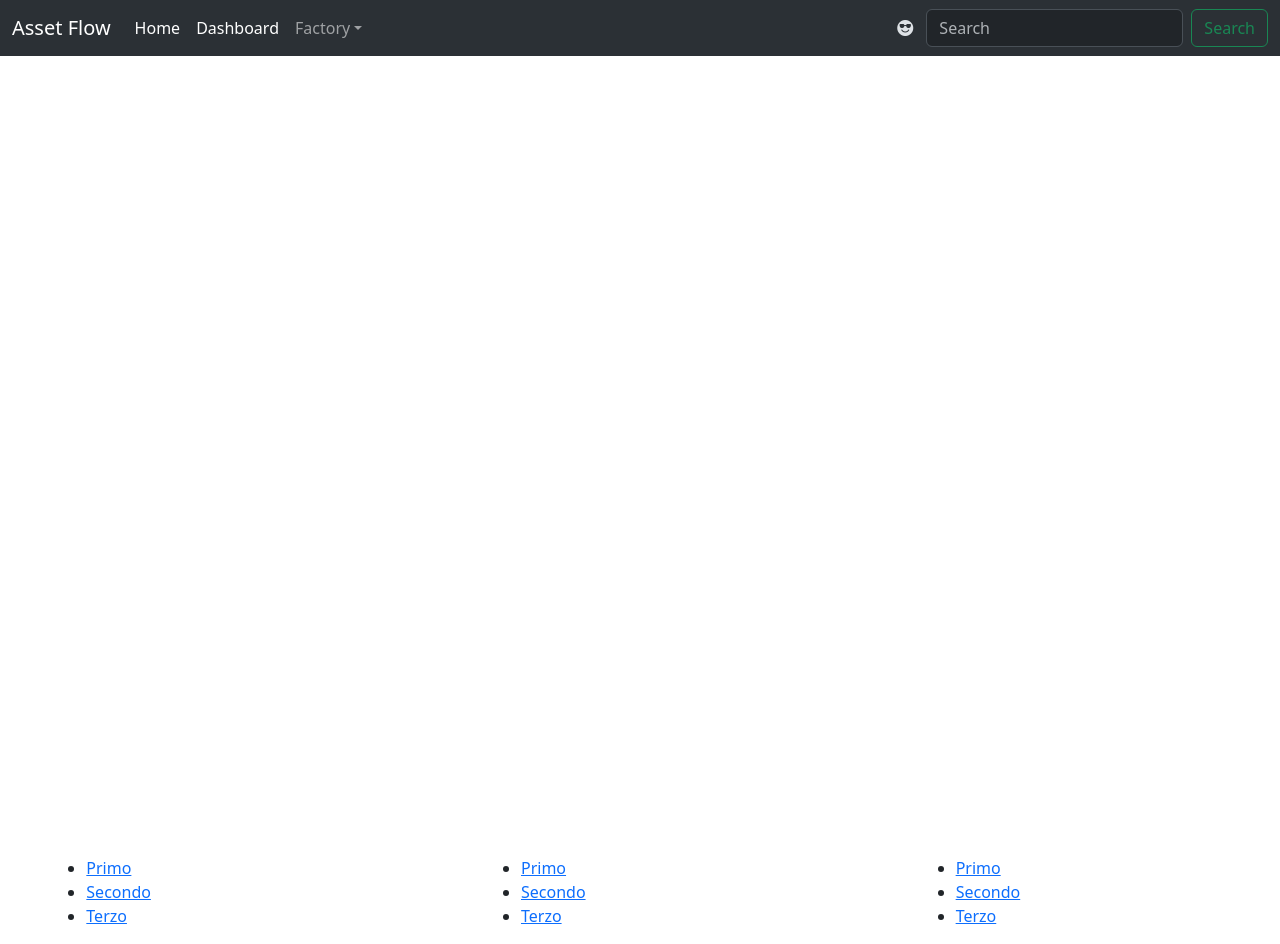
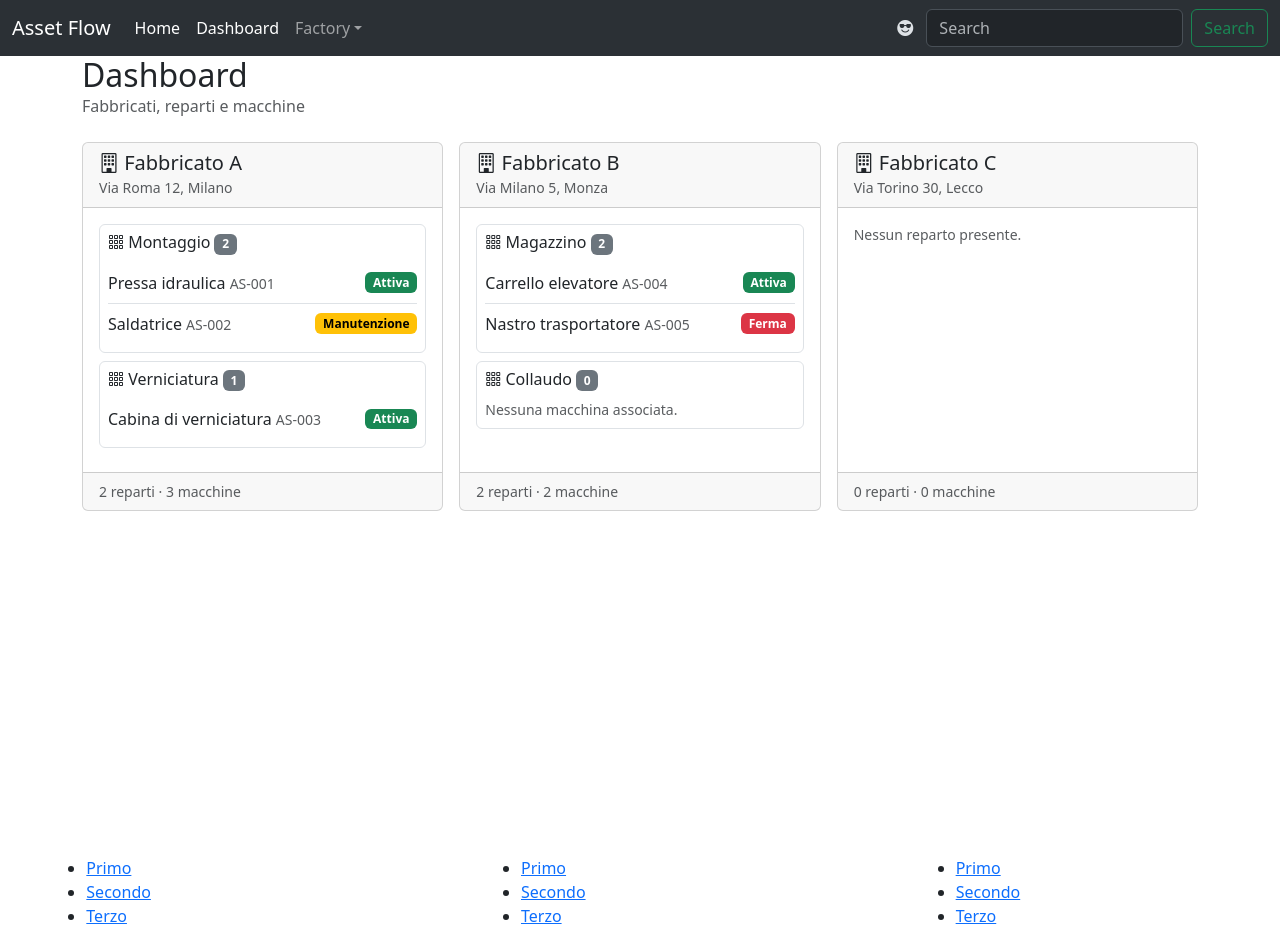
Before and after one commit to Campocruz/asset-flow, a React (Vite) app in the folder frontend/assetflow/: page /dashboard in a window 1280 px wide. Built offline with nearby package versions, Linux system fonts and the light colour scheme.

Commit message:
feat: enhance layout and pages with improved UI components; update DefaultLayout, DashboardPage, HomePage, and NotFound for better user experience

```diff
--- a/frontend/assetflow/src/layout/DefaultLayout.jsx
+++ b/frontend/assetflow/src/layout/DefaultLayout.jsx
@@ -7,7 +7,7 @@ export default function DefaultLayout() {
     <>
       <Header />
 
-      <main className="min-vh-100">
+      <main className="container min-vh-100">
         <Outlet />
       </main>
 
--- a/frontend/assetflow/src/pages/DashboardPage.jsx
+++ b/frontend/assetflow/src/pages/DashboardPage.jsx
@@ -1,6 +1,108 @@
 export default function DashboardPage() {
   return (
     <>
+      <div className="mb-4">
+        <h2 className="mb-0">Dashboard</h2>
+        <p className="text-body-secondary mb-0">Fabbricati, reparti e macchine</p>
+      </div>
+
+      <div className="row row-cols-1 row-cols-lg-2 row-cols-xl-3 g-3">
+
+        <div className="col">
+          <div className="card h-100">
+            <div className="card-header">
+              <h5 className="mb-0"><i className="bi bi-building"></i> Fabbricato A</h5>
+              <small className="text-body-secondary">Via Roma 12, Milano</small>
+            </div>
+            <div className="card-body">
+
+              <div className="border rounded p-2 mb-2">
+                <h6 className="mb-2">
+                  <i className="bi bi-grid-3x3-gap"></i> Montaggio
+                  <span className="badge text-bg-secondary ms-1">2</span>
+                </h6>
+                <ul className="list-group list-group-flush">
+                  <li className="list-group-item d-flex justify-content-between align-items-center px-0">
+                    <span>Pressa idraulica <small className="text-body-secondary">AS-001</small></span>
+                    <span className="badge text-bg-success">Attiva</span>
+                  </li>
+                  <li className="list-group-item d-flex justify-content-between align-items-center px-0">
+                    <span>Saldatrice <small className="text-body-secondary">AS-002</small></span>
+                    <span className="badge text-bg-warning">Manutenzione</span>
+                  </li>
+                </ul>
+              </div>
+
+              <div className="border rounded p-2 mb-2">
+                <h6 className="mb-2">
+                  <i className="bi bi-grid-3x3-gap"></i> Verniciatura
+                  <span className="badge text-bg-secondary ms-1">1</span>
+                </h6>
+                <ul className="list-group list-group-flush">
+                  <li className="list-group-item d-flex justify-content-between align-items-center px-0">
+                    <span>Cabina di verniciatura <small className="text-body-secondary">AS-003</small></span>
+                    <span className="badge text-bg-success">Attiva</span>
+                  </li>
+                </ul>
+              </div>
+
+            </div>
+            <div className="card-footer text-body-secondary small">2 reparti &middot; 3 macchine</div>
+          </div>
+        </div>
+
+        <div className="col">
+          <div className="card h-100">
+            <div className="card-header">
+              <h5 className="mb-0"><i className="bi bi-building"></i> Fabbricato B</h5>
+              <small className="text-body-secondary">Via Milano 5, Monza</small>
+            </div>
+            <div className="card-body">
+
+              <div className="border rounded p-2 mb-2">
+                <h6 className="mb-2">
+                  <i className="bi bi-grid-3x3-gap"></i> Magazzino
+                  <span className="badge text-bg-secondary ms-1">2</span>
+                </h6>
+                <ul className="list-group list-group-flush">
+                  <li className="list-group-item d-flex justify-content-between align-items-center px-0">
+                    <span>Carrello elevatore <small className="text-body-secondary">AS-004</small></span>
+                    <span className="badge text-bg-success">Attiva</span>
+                  </li>
+                  <li className="list-group-item d-flex justify-content-between align-items-center px-0">
+                    <span>Nastro trasportatore <small className="text-body-secondary">AS-005</small></span>
+                    <span className="badge text-bg-danger">Ferma</span>
+                  </li>
+                </ul>
+              </div>
+
+              <div className="border rounded p-2 mb-2">
+                <h6 className="mb-2">
+                  <i className="bi bi-grid-3x3-gap"></i> Collaudo
+                  <span className="badge text-bg-secondary ms-1">0</span>
+                </h6>
+                <p className="text-body-secondary small mb-0">Nessuna macchina associata.</p>
+              </div>
+
+            </div>
+            <div className="card-footer text-body-secondary small">2 reparti &middot; 2 macchine</div>
+          </div>
+        </div>
+
+        <div className="col">
+          <div className="card h-100">
+            <div className="card-header">
+              <h5 className="mb-0"><i className="bi bi-building"></i> Fabbricato C</h5>
+              <small className="text-body-secondary">Via Torino 30, Lecco</small>
+            </div>
+            <div className="card-body">
+              <p className="text-body-secondary small mb-0">Nessun reparto presente.</p>
+            </div>
+            <div className="card-footer text-body-secondary small">0 reparti &middot; 0 macchine</div>
+          </div>
+        </div>
+
+      </div>
     </>
   )
 }
--- a/frontend/assetflow/src/pages/HomePage.jsx
+++ b/frontend/assetflow/src/pages/HomePage.jsx
@@ -1,7 +1,52 @@
 export default function HomePage() {
   return (
     <>
+      <section className="text-center py-5">
+        <h1 className="display-5 fw-bold">Gestisci fabbricati, reparti e macchine</h1>
+        <p className="lead text-body-secondary mb-4">
+          Ogni fabbricato ha i suoi reparti, ogni reparto le sue macchine.
+          Tutto sotto controllo in un unico posto.
+        </p>
+        <a href="dashboard.html" className="btn btn-primary btn-lg me-2">Vai alla dashboard</a>
+        <a href="#" className="btn btn-outline-secondary btn-lg">Aggiungi una macchina</a>
+      </section>
 
+      <section className="row row-cols-1 row-cols-md-3 g-3 pb-5">
+
+        <div className="col">
+          <div className="card h-100 text-center">
+            <div className="card-body">
+              <i className="bi bi-building fs-1"></i>
+              <h5 className="card-title mt-2">Fabbricati</h5>
+              <p className="card-text text-body-secondary">Le sedi in cui si trovano i reparti.</p>
+              <a href="#" className="btn btn-outline-primary btn-sm">Gestisci</a>
+            </div>
+          </div>
+        </div>
+
+        <div className="col">
+          <div className="card h-100 text-center">
+            <div className="card-body">
+              <i className="bi bi-grid-3x3-gap fs-1"></i>
+              <h5 className="card-title mt-2">Reparti</h5>
+              <p className="card-text text-body-secondary">Le aree di lavoro di ogni fabbricato.</p>
+              <a href="#" className="btn btn-outline-primary btn-sm">Gestisci</a>
+            </div>
+          </div>
+        </div>
+
+        <div className="col">
+          <div className="card h-100 text-center">
+            <div className="card-body">
+              <i className="bi bi-gear fs-1"></i>
+              <h5 className="card-title mt-2">Macchine</h5>
+              <p className="card-text text-body-secondary">Gli asset associati ai reparti.</p>
+              <a href="#" className="btn btn-outline-primary btn-sm">Gestisci</a>
+            </div>
+          </div>
+        </div>
+
+      </section>
     </>
   )
 }
```
Also changed, not shown: frontend/assetflow/src/pages/error/NotFound.jsx (+9 -7 lines).
